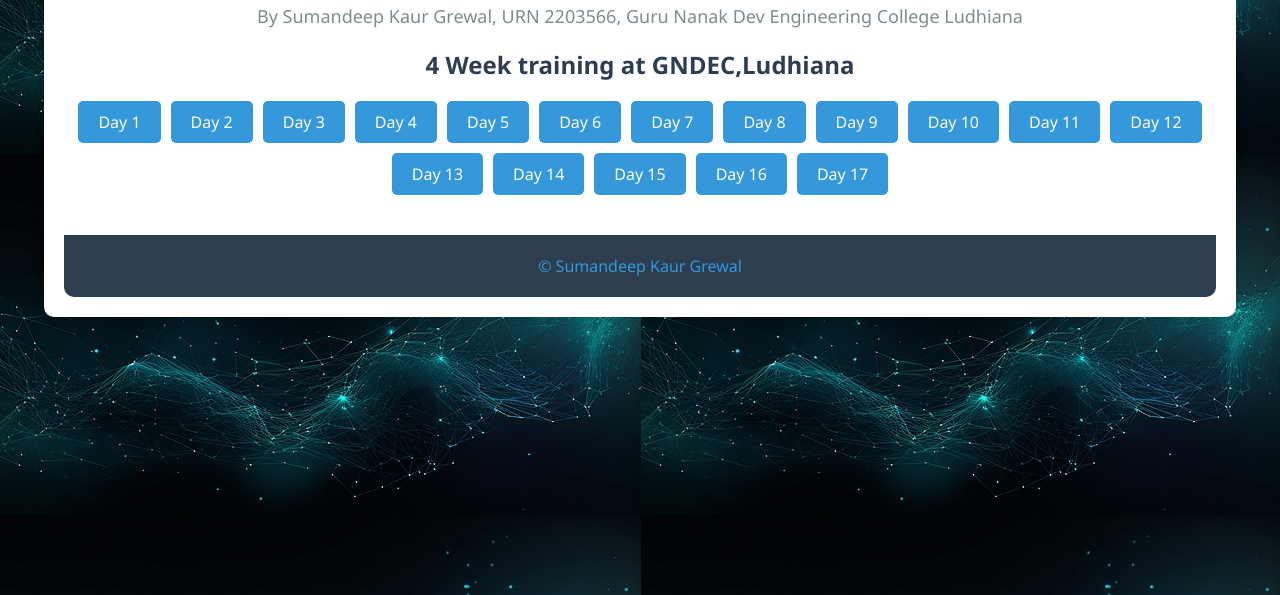
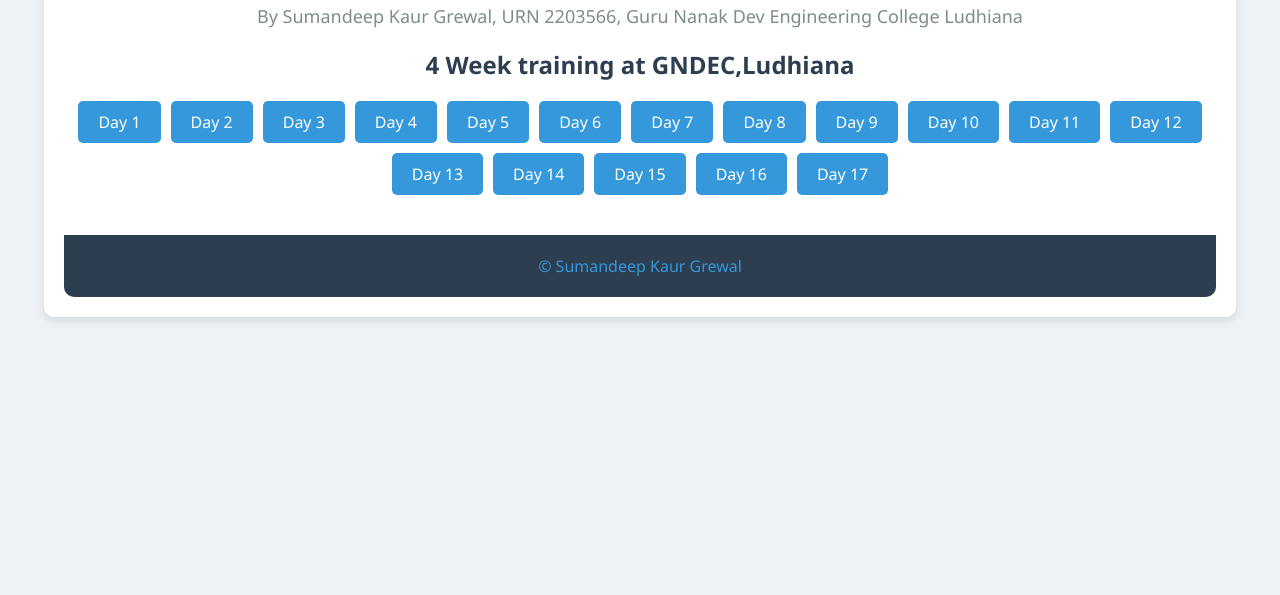
Before and after one commit to Sumandeep2004/TR-102-Semantic-web-daily-diary, a plain HTML site: page index.html in a window 1280 px wide. Shown: the part 205-800 px from the top of the page. Drawn offline with Linux system fonts and the light colour scheme.

Commit message:
Update index.html

```diff
--- a/index.html
+++ b/index.html
@@ -10,7 +10,7 @@
             margin: 0;
             padding: 0;
             background-color: #eef2f7;
-           background-image: url(backimgproject.jpg);
+         background-color:7D8ABC;
             color: #333;
         }
         .container {
```
